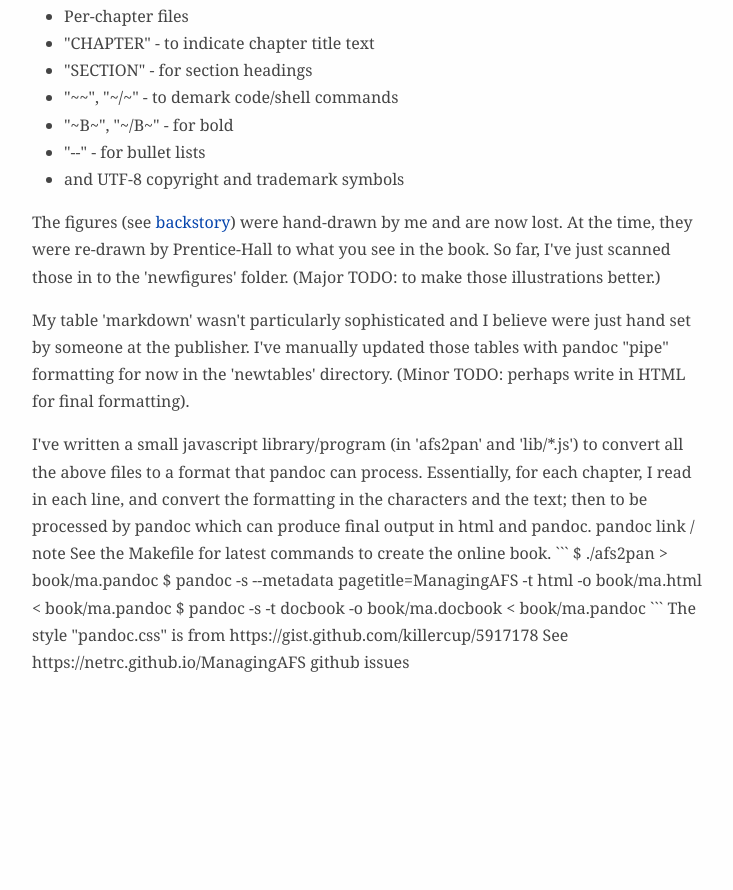
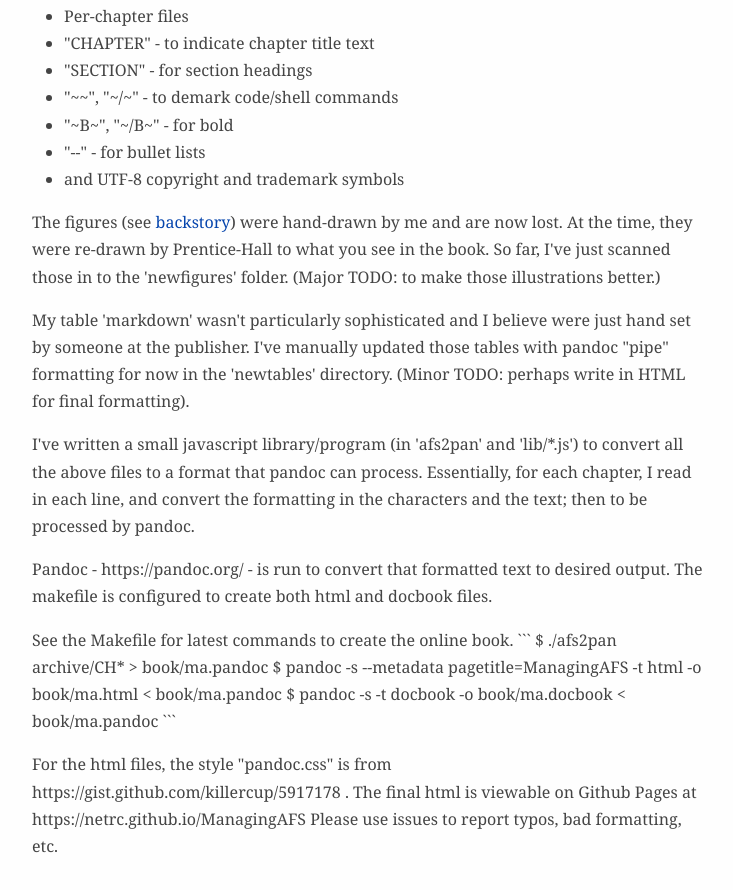
Before and after one commit to netrc/ManagingAFS, a plain HTML site: page notes/textnotes.html in a window 1280 px wide. Shown: the part 366-1256 px from the top of the page, without its empty margins (272-1005 px from the left). Before the commit the page ends 1074 px from the top, so only its background shows below. Drawn offline with Linux system fonts and the light colour scheme.

Commit message:
Update textnotes.html

````diff
--- a/notes/textnotes.html
+++ b/notes/textnotes.html
@@ -28,25 +28,20 @@ The figures (see <a href="../notes/backstory.html">backstory</a>) were hand-draw
 <p>
 My table 'markdown' wasn't particularly sophisticated and I believe were just hand set by someone at the publisher.  I've manually updated those tables with pandoc "pipe" formatting for now in the 'newtables' directory. (Minor TODO: perhaps write in HTML for final formatting).
 <p>
-I've written a small javascript library/program (in 'afs2pan' and 'lib/*.js') to convert all the above files to a format that pandoc can process. Essentially, for each chapter, I read in each line, and convert the formatting in the characters and the text; then to be processed by pandoc which can produce final output in html and pandoc.
-
-pandoc link / note
-
+I've written a small javascript library/program (in 'afs2pan' and 'lib/*.js') to convert all the above files to a format that pandoc can process. Essentially, for each chapter, I read in each line, and convert the formatting in the characters and the text; then to be processed by pandoc.
+<p>
+Pandoc - https://pandoc.org/ - is run to convert that formatted text to desired output. The makefile is configured to create both html and docbook files.
+<p>
 See the Makefile for latest commands to create the online book.
 
 ```
-$ ./afs2pan > book/ma.pandoc
+$ ./afs2pan archive/CH* > book/ma.pandoc
 $ pandoc -s --metadata pagetitle=ManagingAFS -t html -o book/ma.html  < book/ma.pandoc
 $ pandoc -s -t docbook -o book/ma.docbook  < book/ma.pandoc
 ```
+<p>
+For the html files, the style "pandoc.css" is from https://gist.github.com/killercup/5917178 . The final html is viewable on Github Pages at https://netrc.github.io/ManagingAFS
 
-The style "pandoc.css" is from https://gist.github.com/killercup/5917178
-
-See https://netrc.github.io/ManagingAFS
-
-
-github
-issues
-
+Please use issues to report typos, bad formatting, etc.
 </body>
 </html>
````
